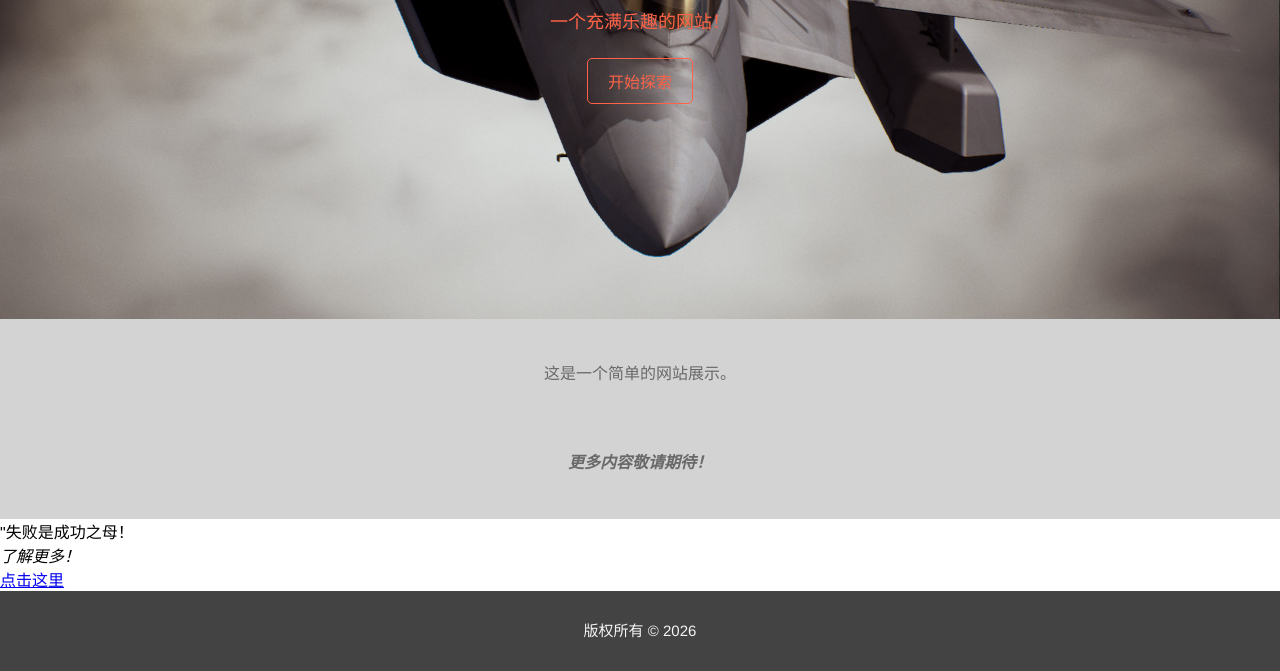
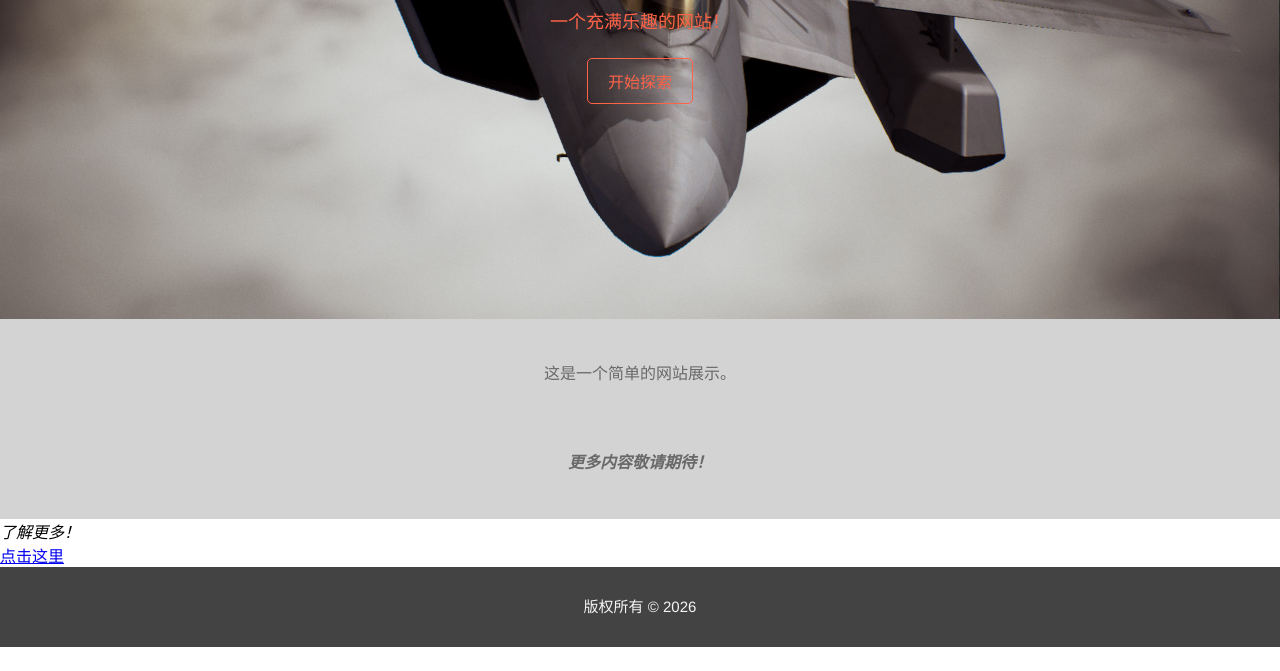
Before and after one commit to ZanlinCooper/flivver-one, a plain HTML site: page index.html in a window 1280 px wide. Shown: the part 321-992 px from the top of the page. After the commit the page ends 968 px from the top, so only its background shows below. Drawn offline with Linux system fonts and the light colour scheme.

Commit message:
Fix HTML formatting and structure

```diff
--- a/index.html
+++ b/index.html
@@ -29,7 +29,6 @@
     <p><strong><em>更多内容敬请期待！</em></strong></p>
     </section>
     <section>
-    <blockquote>"失败是成功之母！</blockquote>
      <p><em>了解更多！</em></p>
     <a href="#">点击这里</a>
     </section>
@@ -38,4 +37,5 @@
     <p>版权所有 &copy; 2026 </p>
     </footer>
 </body>
+
 </html>
```
